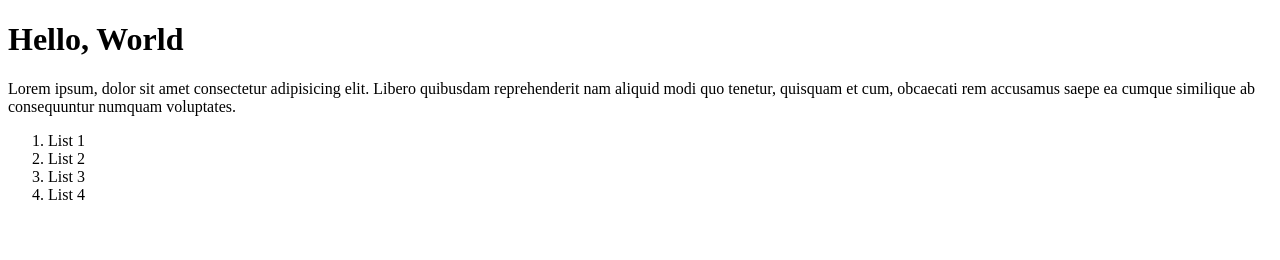
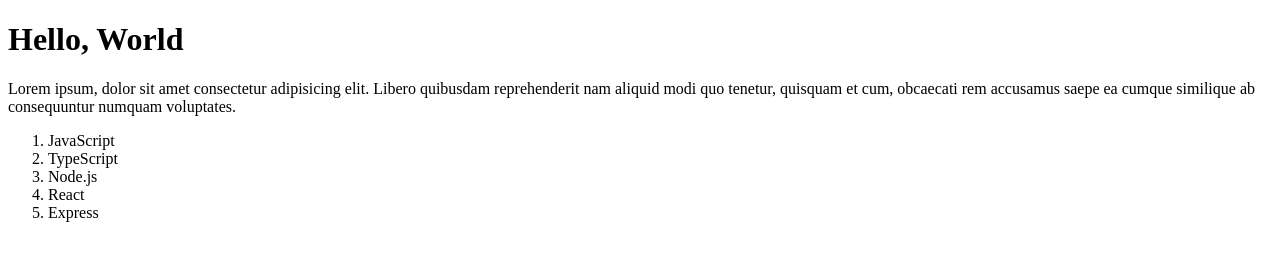
Before and after one commit to pieersx/github-probe, a plain HTML site: page index.html in a window 1280 px wide. Drawn offline with Linux system fonts and the light colour scheme.

Commit message:
Actualizar la lista en index.html con tecnologías de desarrollo web

```diff
--- a/index.html
+++ b/index.html
@@ -8,10 +8,11 @@
         <p>Lorem ipsum, dolor sit amet consectetur adipisicing elit. Libero quibusdam reprehenderit nam aliquid modi quo tenetur, quisquam et cum, obcaecati rem accusamus saepe ea cumque similique ab consequuntur numquam voluptates.</p>
 
         <ol>
-            <li>List 1</li>
-            <li>List 2</li>
-            <li>List 3</li>
-            <li>List 4</li>
+            <li>JavaScript</li>
+            <li>TypeScript</li>
+            <li>Node.js</li>
+            <li>React</li>
+            <li>Express</li>
         </ol>
 
         <script src="./index.js"></script>
```
